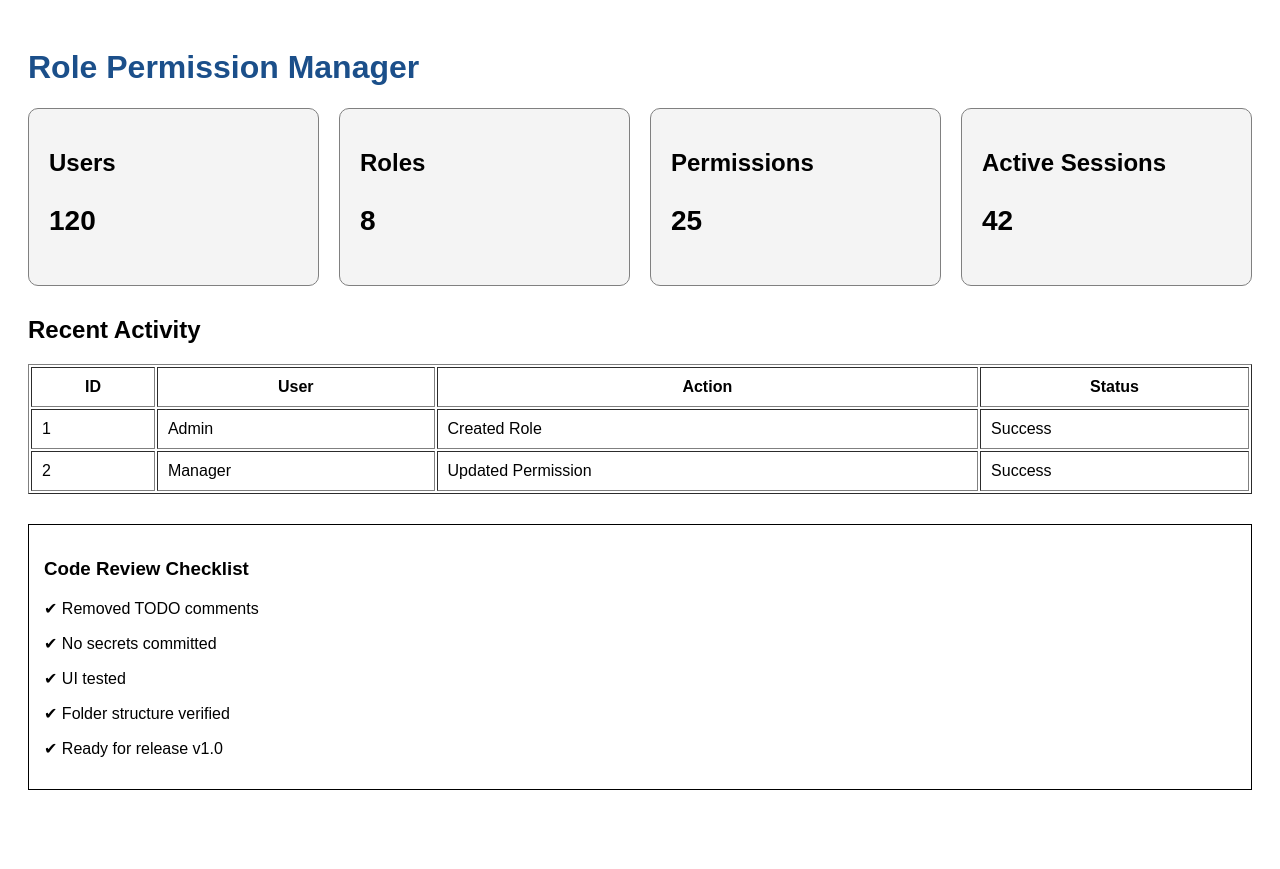
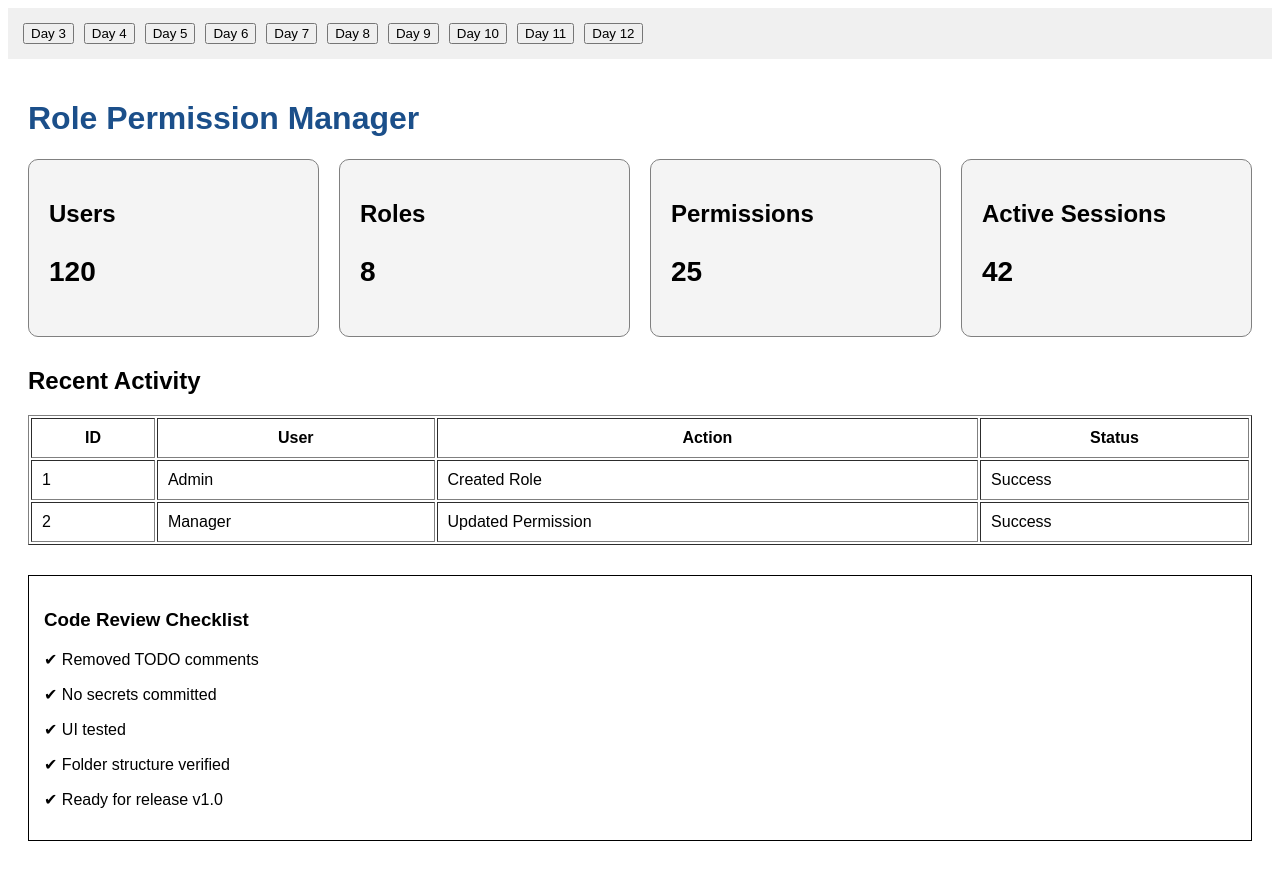
Before and after one commit to Punyashree26/role-permission-manager, a React app in the folder frontend/: page / in a window 1280 px wide. Before the commit the page ends 818 px from the top, so only its background shows below. Built offline with nearby package versions, Linux system fonts and the light colour scheme; the HTML template or start-up script is replaced by a standard one.

Commit message:
Final App.jsx with all pages navigation

```diff
--- a/frontend/src/App.jsx
+++ b/frontend/src/App.jsx
@@ -1,7 +1,116 @@
+import { useState } from "react";
+
+import ListPage from "./pages/ListPage";
+import ManageRoles from "./pages/ManageRoles";
+import LoginPage from "./pages/LoginPage";
+import Dashboard from "./pages/Dashboard";
+import SearchFilter from "./pages/SearchFilter";
+import AiPanel from "./pages/AiPanel";
+import FileUploadExport from "./pages/FileUploadExport";
+import Analytics from "./pages/Analytics";
+import ResponsiveDashboard from "./pages/ResponsiveDashboard";
 import FinalDashboard from "./pages/FinalDashboard";
 
 function App() {
-  return <FinalDashboard />;
+  const [currentPage, setCurrentPage] = useState("final");
+  const [isLoggedIn, setIsLoggedIn] = useState(false);
+
+  const renderPage = () => {
+    switch (currentPage) {
+      case "list":
+        return <ListPage />;
+
+      case "manage":
+        return <ManageRoles />;
+
+      case "login":
+        return isLoggedIn ? (
+          <ManageRoles />
+        ) : (
+          <LoginPage onLogin={() => setIsLoggedIn(true)} />
+        );
+
+      case "dashboard":
+        return <Dashboard />;
+
+      case "search":
+        return <SearchFilter />;
+
+      case "ai":
+        return <AiPanel />;
+
+      case "upload":
+        return <FileUploadExport />;
+
+      case "analytics":
+        return <Analytics />;
+
+      case "responsive":
+        return <ResponsiveDashboard />;
+
+      case "final":
+        return <FinalDashboard />;
+
+      default:
+        return <FinalDashboard />;
+    }
+  };
+
+  return (
+    <div>
+      <div
+        style={{
+          padding: "15px",
+          display: "flex",
+          gap: "10px",
+          flexWrap: "wrap",
+          backgroundColor: "#f0f0f0",
+        }}
+      >
+        <button onClick={() => setCurrentPage("list")}>
+          Day 3
+        </button>
+
+        <button onClick={() => setCurrentPage("manage")}>
+          Day 4
+        </button>
+
+        <button onClick={() => setCurrentPage("login")}>
+          Day 5
+        </button>
+
+        <button onClick={() => setCurrentPage("dashboard")}>
+          Day 6
+        </button>
+
+        <button onClick={() => setCurrentPage("search")}>
+          Day 7
+        </button>
+
+        <button onClick={() => setCurrentPage("ai")}>
+          Day 8
+        </button>
+
+        <button onClick={() => setCurrentPage("upload")}>
+          Day 9
+        </button>
+
+        <button onClick={() => setCurrentPage("analytics")}>
+          Day 10
+        </button>
+
+        <button onClick={() => setCurrentPage("responsive")}>
+          Day 11
+        </button>
+
+        <button onClick={() => setCurrentPage("final")}>
+          Day 12
+        </button>
+      </div>
+
+      <div>{renderPage()}</div>
+    </div>
+  );
 }
 
 export default App;
```
